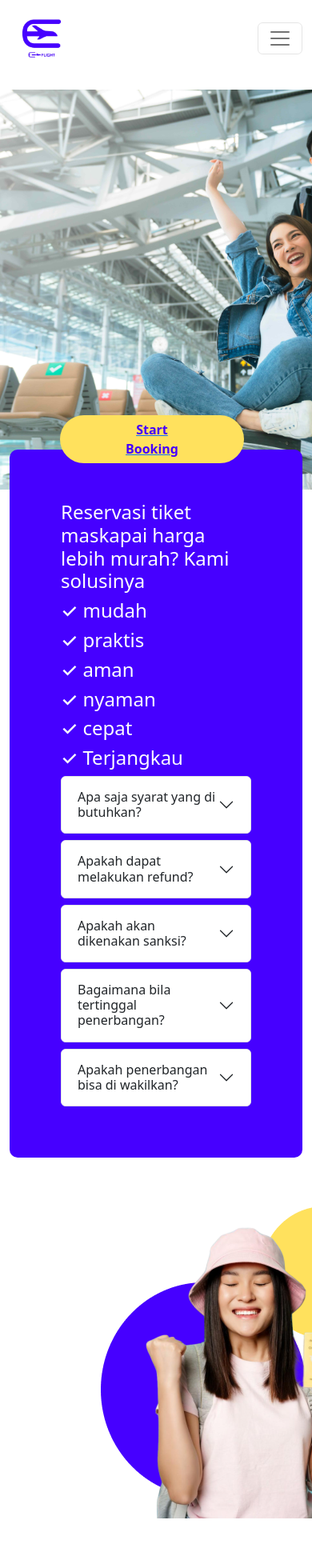
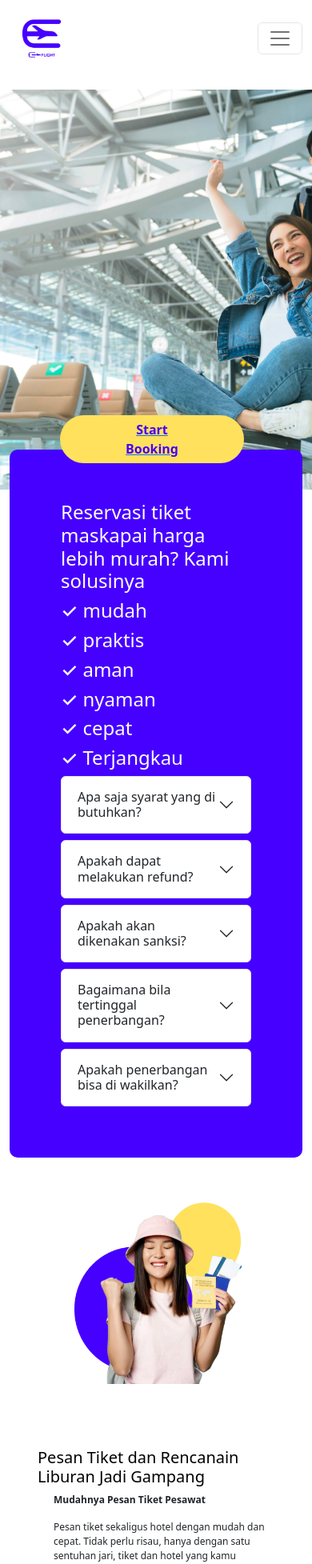
Before and after one commit to rezadanang/fe-final-project, a React (Create React App) app: page / in a window 390 px wide. Shown: the top 1955 px of the page at 80% size. Built offline with nearby package versions, Linux system fonts and the light colour scheme.

Commit message:
responsive img

```diff
--- a/src/App.css
+++ b/src/App.css
@@ -56,3 +56,9 @@ ul#myRow .li-icon {
   border: 0;
   box-shadow: 0 0 0 0.1rem green !important;
 }
+
+@media only screen and (max-width: 600px) {
+  .img-frame{
+    width: 350px;
+  }
+}
--- a/src/components/home/Benefits.jsx
+++ b/src/components/home/Benefits.jsx
@@ -57,7 +57,7 @@ function Benefits() {
      <SectionBenefits>
          <Row>
              <Col lg={6}>
-                 <img src={Frame1} alt="frame 1" className='mx-auto'/>
+                 <img src={Frame1} alt="frame 1" className='mx-auto img-frame'/>
              </Col>
              <Col lg={6}>
 
```
